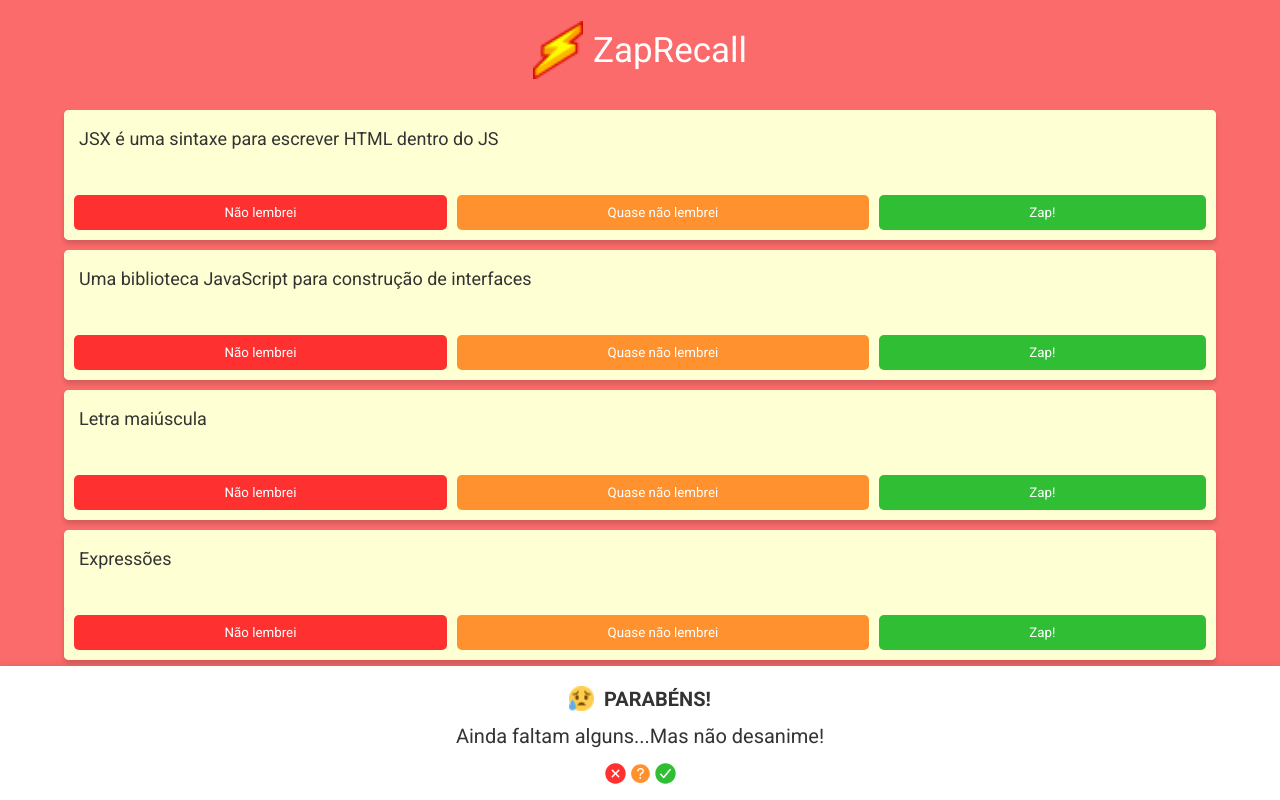
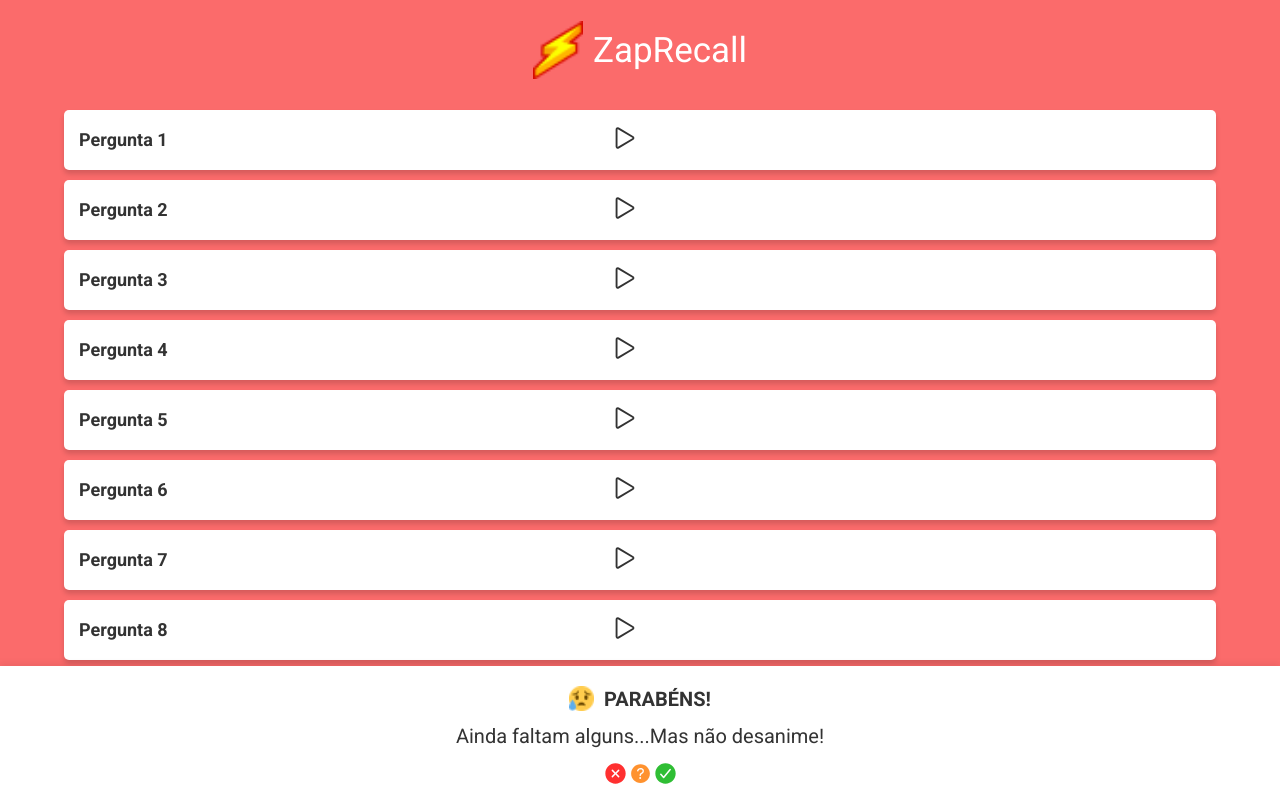
Before and after one commit to lemoscaio/zaprecall, a React (Create React App) app: page / in a window 1280 px wide. Shown: the top 800 px of the page. Built offline with nearby package versions, Linux system fonts and the light colour scheme.

Commit message:
adds home screen behavior and cards behaviors

```diff
--- a/src/components/App.js
+++ b/src/components/App.js
@@ -1,13 +1,22 @@
-import Header from "./Header.js";
+import React from 'react';
+
+import Home from "./Home.js";
 import Main from "./Main.js";
-import Footer from "./Footer.js";
 
 export default function App() {
-    return (
+
+    const [homeScreen, setHomeScreen] = React.useState(false)
+
+    // TODO add ! on homeScreen to revert logic
+    return homeScreen ? (
         <>
-        <Header />
-        <Main />
-        <Footer />
+            <Home homeScreen={homeScreen} setHomeScreen={setHomeScreen} />
         </>
-        )
+    ) : (
+        <>
+            <Main />
+        </>
+    )
+
+
 }
--- a/src/components/Card.js
+++ b/src/components/Card.js
@@ -1,16 +1,30 @@
-export default function Card({ question: { question, answer } }) {
+import React from 'react';
 
+export default function Card({ question: { question, answer }, index }) {
+    const [isOpened, setIsOpened] = React.useState(false)
+    const [isTurned, setIsTurned] = React.useState(false)
 
-    return (
-        <li className="c-card-list__item">
-            <article className="c-card-list__card c-card is-opened">
-                <div className="c-card__face c-card__face--front">
+    const isOpenedCSS = isOpened ? "is-opened" : ""
+    const isTurnedCSS = isTurned ? "turned" : ""
+
+    const frontFaceContent = !isOpened ?
+        <>
+            <p className="c-card__number">
+                Pergunta {index + 1}
+            </p >
+            <span className="c-card__icon">
+                <ion-icon name="play-outline"></ion-icon>
+            </span>
+        </> :
+        <>
             <h2 className="c-card__question">
                 {question}
             </h2>
-                    <img className="c-card__turn-icon" src="./assets/images/turn-arrow.png" alt="Seta em 360 graus" />
-                </div>
-                <div className="c-card__face c-card__face--back">
+            <img onClick={() => {setIsTurned(true)}} className="c-card__turn-icon" src="./assets/images/turn-arrow.png" alt="Seta em 360 graus" />
+        </>
+
+    const backFaceContent = isTurned ?
+        <>
             <h2
                 className="c-card__question">
                 {answer}
@@ -20,6 +34,16 @@
                 <button className=" c-card__button c-card__button--almost-wrong">Quase não lembrei</button>
                 <button className=" c-card__button c-card__button--right">Zap!</button>
             </div>
+        </> : ""
+
+    return (
+        <li className="c-card-list__item">
+            <article onClick={() => setIsOpened(true)} className={`c-card-list__card c-card ${isOpenedCSS} ${isTurnedCSS}`}>
+                <div className="c-card__face c-card__face--front">
+                    {frontFaceContent}
+                </div>
+                <div className="c-card__face c-card__face--back">
+                    {backFaceContent}
                 </div>
             </article>
         </li>
--- /dev/null
+++ b/src/components/Cards.js
@@ -0,0 +1,49 @@
+import Card from "./Card.js";
+
+const questions = [
+    {
+        question: "O que é JSX?",
+        answer: "JSX é uma sintaxe para escrever HTML dentro do JS"
+    },
+    {
+        question: "O React é __",
+        answer: "Uma biblioteca JavaScript para construção de interfaces"
+    },
+    {
+        question: "Componentes devem iniciar com __",
+        answer: "Letra maiúscula"
+    },
+    {
+        question: "Podemos colocar __ dentro do JSX",
+        answer: "Expressões"
+    },
+    {
+        question: "O ReactDOM nos ajudar __",
+        answer: "Interagindo com a DOM para colocar componentes React na mesma"
+    },
+    {
+        question: "Usamos o npm para __",
+        answer: "Gerenciar os pacotes necessários e suas dependências"
+    },
+    {
+        question: "Usamos props para __",
+        answer: "Passar diferentes informações para componentes "
+    },
+    {
+        question: "Usamos estado (state) para __",
+        answer: "Dizer para o React quais informações quando atualizadas devem renderizar a tela novamente"
+    }
+]
+
+export default function Cards() {
+
+    return (
+        <main className="o-main">
+            <ul className="c-card-list">
+                {questions.map((question, index) => {
+                    return <Card question={question} index={index} />
+                })}
+            </ul>
+        </main>
+    )
+}
--- a/src/components/Footer.js
+++ b/src/components/Footer.js
@@ -2,7 +2,7 @@
     return (
         <footer className="o-footer">
             <div className="o-footer__title">
-                <img className="o-footer__title-icon" src="./assets/images/sad.png" alt="" srcset="" />
+                <img className="o-footer__title-icon" src="./assets/images/sad.png" alt="" />
                 <p className="o-footer__title-text">
                     PARABÉNS!
                 </p>
--- /dev/null
+++ b/src/components/Home.js
@@ -0,0 +1,16 @@
+// TODO Change all images to src
+
+export default function Home(props) {
+    console.log(props)
+    return (
+        <div className="o-home">
+            <img className="o-home__icon" src="./assets/images/logo.png" alt="Logo do ZapRecall: Um raio amarelo." />
+            <h1 className="o-home__title">ZapRecall</h1>
+            <button
+                className="o-home__button"
+                onClick={() => props.setHomeScreen(!props.homeScreen)}>
+                Iniciar Recall!
+            </button>
+        </div>
+    )
+}
--- a/src/components/Main.js
+++ b/src/components/Main.js
@@ -1,112 +1,13 @@
-import Card from "./Card.js";
-
-const questions = [
-    {
-        question: "O que é JSX?",
-        answer: "JSX é uma sintaxe para escrever HTML dentro do JS"
-    },
-    {
-        question: "O React é __",
-        answer: "Uma biblioteca JavaScript para construção de interfaces"
-    },
-    {
-        question: "Componentes devem iniciar com __",
-        answer: "Letra maiúscula"
-    },
-    {
-        question: "Podemos colocar __ dentro do JSX",
-        answer: "Expressões"
-    },
-    {
-        question: "O ReactDOM nos ajudar __",
-        answer: "Interagindo com a DOM para colocar componentes React na mesma"
-    },
-    {
-        question: "Usamos o npm para __",
-        answer: "Gerenciar os pacotes necessários e suas dependências"
-    },
-    {
-        question: "Usamos props para __",
-        answer: "Passar diferentes informações para componentes "
-    },
-    {
-        question: "Usamos estado (state) para __",
-        answer: "Dizer para o React quais informações quando atualizadas devem renderizar a tela novamente"
-    }
-]
+import Header from "./Header.js";
+import Cards from "./Cards.js";
+import Footer from "./Footer.js";
 
 export default function Main() {
-
     return (
-        <main className="o-main">
-            <ul className="c-card-list">
-                {questions.map((question) => {
-                    return <Card question={question} />
-                })}
-
-
-                <li className="c-card-list__item">
-                    <article className="c-card-list__card c-card is-opened">
-                        <div className="c-card__face c-card__face--front">
-                            <h2 className="c-card__question">
-                                O que é JSX?
-                            </h2>
-                            <img className="c-card__turn-icon" src="./assets/images/turn-arrow.png" alt="Seta em 360 graus" />
-                        </div>
-                        <div className="c-card__face c-card__face--back">
-                            <h2
-                                className="c-card__question">
-                                JSX é uma sintaxe para escrever HTML dentro do JS
-                            </h2>
-                            <div className="c-card__buttons">
-                                <button className=" c-card__button c-card__button--wrong">Não lembrei</button>
-                                <button className=" c-card__button c-card__button--almost-wrong">Quase não lembrei</button>
-                                <button className=" c-card__button c-card__button--right">Zap!</button>
-                            </div>
-                        </div>
-                    </article>
-                </li>
-                <li className="c-card-list__item">
-                    <article className="c-card-list__card c-card">
-                        <p className="c-card__number">
-                            Pergunta 2
-                        </p>
-                        <span className="c-card__icon">
-                            <ion-icon name="play-outline"></ion-icon>
-                        </span>
-                    </article>
-                </li>
-                <li className="c-card-list__item">
-                    <article className="c-card-list__card c-card u-wrong">
-                        <p className="c-card__number">
-                            Pergunta 3
-                        </p>
-                        <span className="c-card__icon">
-                            <ion-icon name="close-circle"></ion-icon>
-                        </span>
-                    </article>
-                </li>
-                <li className="c-card-list__item">
-                    <article className="c-card-list__card c-card u-almost-wrong">
-                        <p className="c-card__number">
-                            Pergunta 4
-                        </p>
-                        <span className="c-card__icon">
-                            <ion-icon name="help-circle"></ion-icon>
-                        </span>
-                    </article>
-                </li>
-                <li className="c-card-list__item">
-                    <article className="c-card-list__card c-card u-right">
-                        <p className="c-card__number">
-                            Pergunta 5
-                        </p>
-                        <span className="c-card__icon">
-                            <ion-icon name="checkmark-circle"></ion-icon>
-                        </span>
-                    </article>
-                </li>
-            </ul>
-        </main>
+        <>
+            <Header />
+            <Cards />
+            <Footer />
+        </>
     )
 }
--- a/src/scss/style.scss
+++ b/src/scss/style.scss
@@ -81,6 +81,53 @@
     @extend %card-answered;
 }
 
+// home
+
+.o-home {
+    position: fixed;
+    top: 0;
+    left: 0;
+    right: 0;
+    bottom: 0;
+    background-color: $background-color;
+    z-index: 1;
+
+    display: flex;
+    flex-direction: column;
+    justify-content: center;
+    align-items: center;
+
+    &__title {
+        @extend %default-font;
+        font-size: 36px;
+        font-weight: 700;
+
+        margin: 10px 0;
+    }
+
+    &__icon {
+        width: 100px;
+        margin: 10px 0;
+    }
+
+    &__button {
+        @extend %default-button-shadow, %default-border-radius;
+
+        background-color: $button-background-color;
+
+        font-size: 18px;
+        color: $alternate-text-color;
+
+        min-width: 250px;
+        max-width: 340px;
+
+        padding: 10px 70px;
+        margin: 80px 0;
+
+        border: 1px solid $border-color;
+    }
+}
+
 // header
 
 .o-header {
@@ -129,6 +176,14 @@
 
         @extend %default-border-radius, %default-button-shadow;
 
+        &__face {
+            display: flex;
+            justify-content: space-between;
+            align-items: center;
+
+            width: 100%;
+        }
+
         &.is-opened {
             min-height: 130px;
 
@@ -152,19 +207,19 @@
 
                 // TODO change deg to invert card
                 &--front {
-                    transform: rotateX(180deg);
+                    transform: rotateX(0deg);
                 }
                 // TODO change deg to invert card
                 &--back {
-                    transform: rotateY(0deg);
+                    transform: rotateY(180deg);
                 }
             }
             // TODO change hover to something else
-            &:hover .c-card__face--front {
+            &.turned .c-card__face--front {
                 transform: rotateX(180deg);
             }
             // TODO change hover to something else
-            &:hover .c-card__face--back {
+            &.turned .c-card__face--back  {
                 transform: rotateX(0deg);
             }
         }
```
Lines whose indentation alone changed are shown as unchanged.
